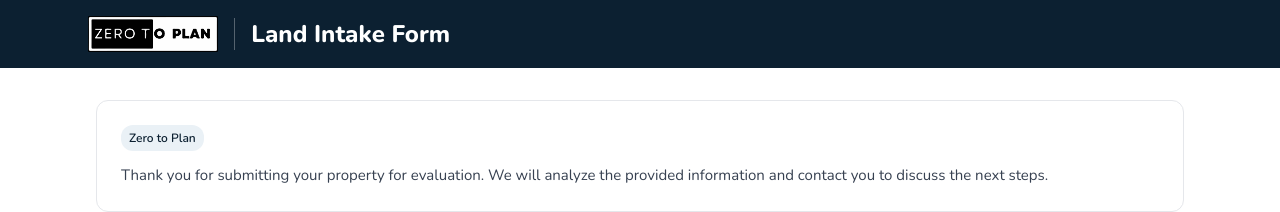
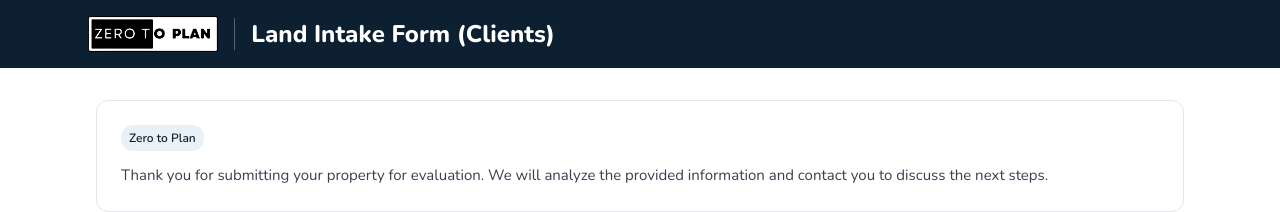
Before and after one commit to dev-segovich/new_zerotoplan, a plain HTML site: page client_form.html in a window 1280 px wide. Shown: the top 212 px of the page. Drawn offline with nearby package versions, Linux system fonts and the light colour scheme.

Commit message:
Cambio en titles

```diff
--- a/client_form.html
+++ b/client_form.html
@@ -3,7 +3,7 @@
 <head>
   <meta charset="utf-8" />
   <meta name="viewport" content="width=device-width, initial-scale=1" />
-  <title>Zero to Plan | Client Land Intake Form</title>
+  <title>Zero to Plan | Client Land Intake Form (Clients)</title>
   <!-- Favicons -->
   <link rel="icon" href="assets/img/favicon.png" />
   <link rel="apple-touch-icon" href="assets/img/favicon.png" />
@@ -48,7 +48,7 @@
         <img src="assets/img/Zerotoplan.webp" alt="Zero to Plan" class="h-9 w-auto" />
       </a>
       <div class="h-8 w-px bg-white/30"></div>
-      <h1 class="text-xl md:text-2xl font-extrabold">Land Intake Form</h1>
+      <h1 class="text-xl md:text-2xl font-extrabold">Land Intake Form (Clients)</h1>
     </div>
   </header>
 
```
Also changed, not shown: land_form.html (+2 -2 lines).
